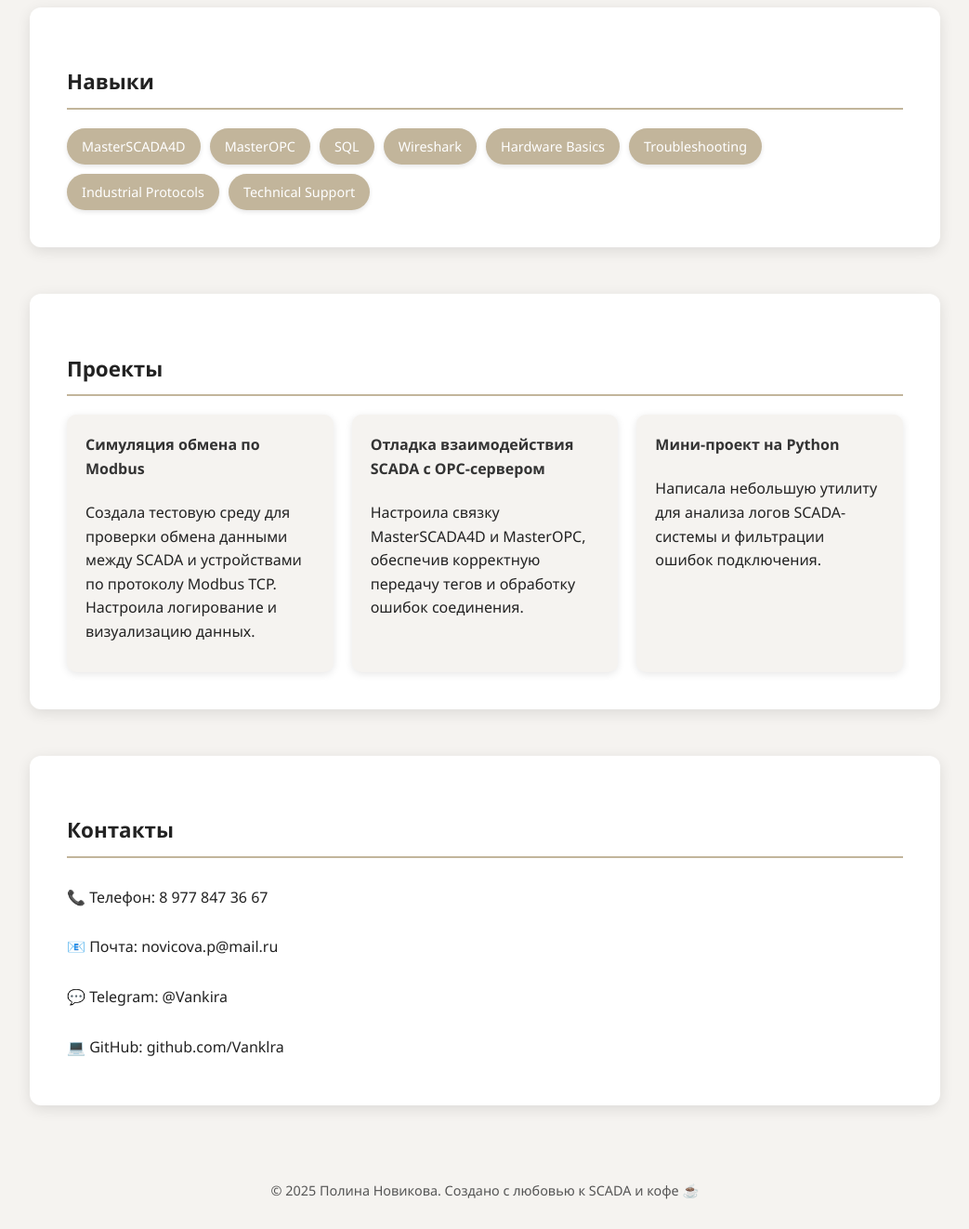
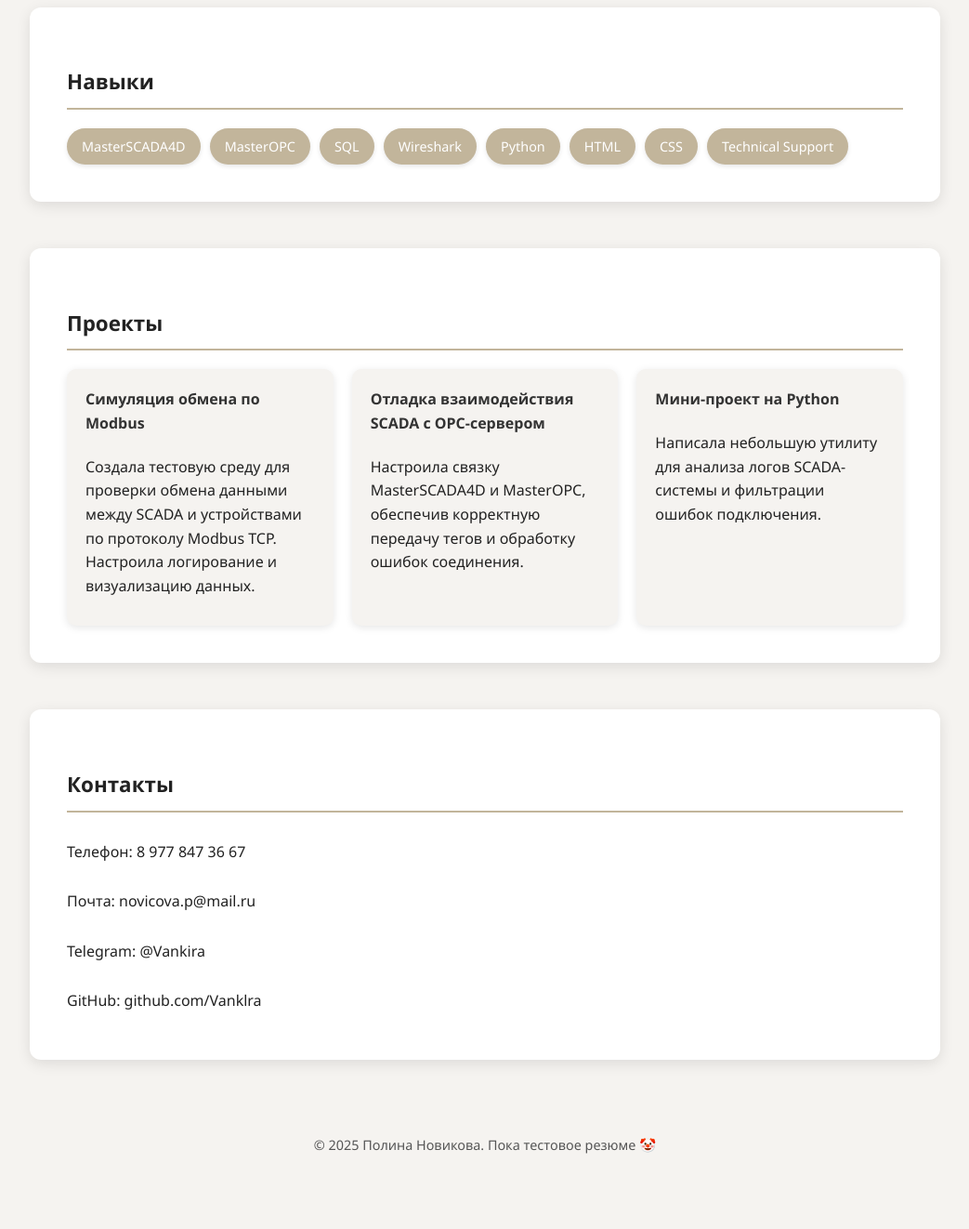
Before and after one commit to Vanklra/Vanklra.github.io, a plain HTML site: page main.html in a window 1280 px wide. Shown: the part 640-1962 px from the top of the page at 93% size, without its empty margins (118-1161 px from the left). After the commit the page ends 1913 px from the top, so only its background shows below. Drawn offline with Linux system fonts and the light colour scheme.

Commit message:
Update main.html

```diff
--- a/main.html
+++ b/main.html
@@ -5,7 +5,7 @@
   <meta name="viewport" content="width=device-width, initial-scale=1.0" />
   <title>Полина Новикова — Junior Developer</title>
   <style>
-    /* ====== Базовые стили ====== */
+
     :root {
       --bg-color: #f5f3f0;
       --text-color: #222;
@@ -66,7 +66,7 @@
       margin: 10px 0;
     }
 
-    /* ====== Навыки ====== */
+
     .skills {
       display: flex;
       flex-wrap: wrap;
@@ -82,7 +82,7 @@
       box-shadow: 0 2px 5px var(--shadow);
     }
 
-    /* ====== Проекты ====== */
+
     .projects {
       display: grid;
       grid-template-columns: repeat(auto-fit, minmax(250px, 1fr));
@@ -106,7 +106,7 @@
       color: #333;
     }
 
-    /* ====== Контакты ====== */
+
     .contacts {
       display: flex;
       flex-direction: column;
@@ -130,7 +130,7 @@
       color: #555;
     }
 
-    /* ====== Анимация ====== */
+
     @keyframes fadeIn {
       from {
         opacity: 0;
@@ -142,7 +142,7 @@
       }
     }
 
-    /* ====== Адаптив ====== */
+
     @media (max-width: 600px) {
       header h1 {
         font-size: 1.8rem;
@@ -179,9 +179,9 @@
       <span class="skill">MasterOPC</span>
       <span class="skill">SQL</span>
       <span class="skill">Wireshark</span>
-      <span class="skill">Hardware Basics</span>
-      <span class="skill">Troubleshooting</span>
-      <span class="skill">Industrial Protocols</span>
+      <span class="skill">Python</span>
+      <span class="skill">HTML</span>
+      <span class="skill">CSS</span>
       <span class="skill">Technical Support</span>
     </div>
   </section>
@@ -207,15 +207,15 @@
   <section id="contacts">
     <h3>Контакты</h3>
     <div class="contacts">
-      <p>📞 Телефон: <a href="tel:+789778473667">8 977 847 36 67</a></p>
-      <p>📧 Почта: <a href="mailto:novicova.p@mail.ru">novicova.p@mail.ru</a></p>
-      <p>💬 Telegram: <a href="https://t.me/Vankira" target="_blank">@Vankira</a></p>
-      <p>💻 GitHub: <a href="https://github.com/Vanklra" target="_blank">github.com/Vanklra</a></p>
+      <p> Телефон: <a href="tel:+789778473667">8 977 847 36 67</a></p>
+      <p> Почта: <a href="mailto:novicova.p@mail.ru">novicova.p@mail.ru</a></p>
+      <p> Telegram: <a href="https://t.me/Vankira" target="_blank">@Vankira</a></p>
+      <p> GitHub: <a href="https://github.com/Vanklra" target="_blank">github.com/Vanklra</a></p>
     </div>
   </section>
 
   <footer>
-    © 2025 Полина Новикова. Создано с любовью к SCADA и кофе ☕
+    © 2025 Полина Новикова. Пока тестовое резюме 🤡
   </footer>
 
 </body>
```
